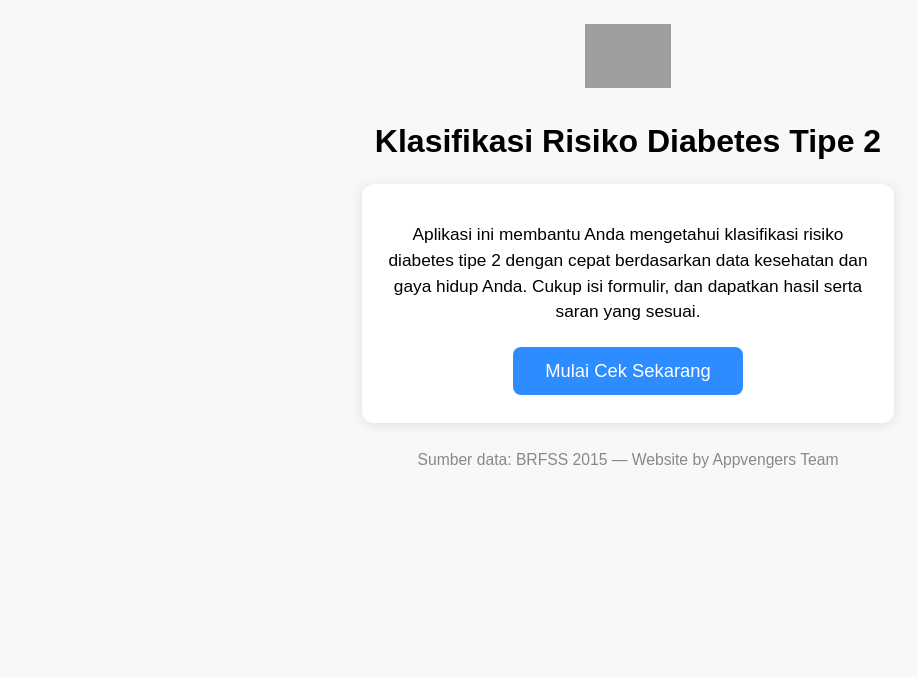
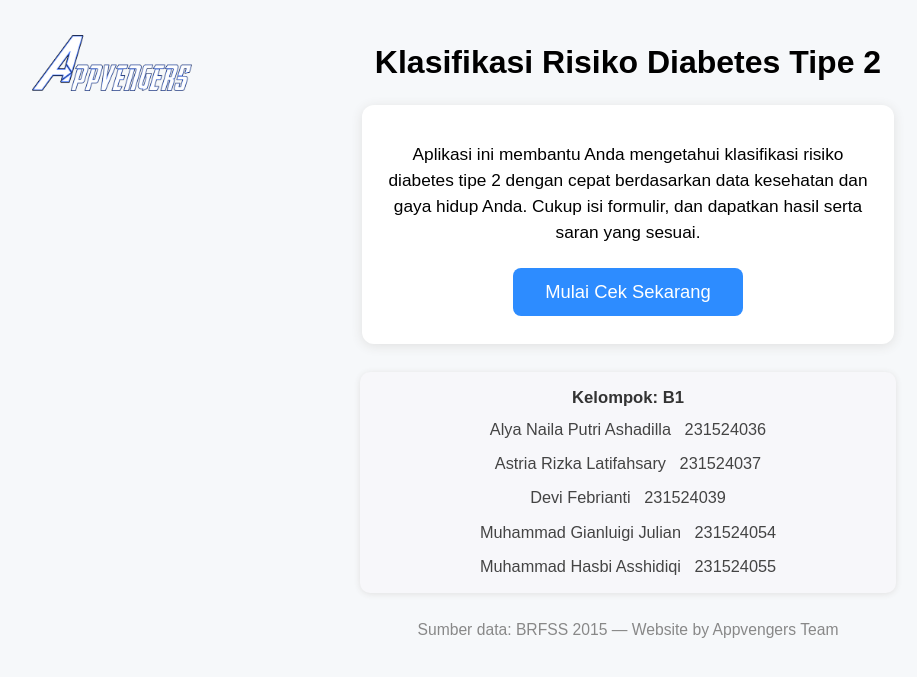
Before and after one commit to AstriaRLatifahsary/Proyek2-DiabetesTipe2, a Flask app: page / in a window 1280 px wide. Shown: the top 677 px of the page, without its empty margins (12-929 px from the left). Run offline with Flask 3, Linux system fonts and the light colour scheme; grey boxes are pictures that could not be loaded.

Commit message:
add our group's identity

```diff
--- a/templates/form.html
+++ b/templates/form.html
@@ -6,6 +6,9 @@
     <link rel="stylesheet" href="{{ url_for('static', filename='css/style.css') }}">
 </head>
 <body>
+    <div class="page-header" style="position:relative; display:flex; align-items:center; justify-content:center; gap:0; margin-top:32px; margin-bottom:18px;">
+        <img src="{{ url_for('static', filename='images/appvengers_logo.png') }}" alt="Logo Appvengers" class="home-logo" onerror="this.style.display='none'" style="position:absolute; left:24px; top:50%; transform:translateY(-50%); margin:0; height:44px;">
+    </div>
     <h1 style="text-align:center;">Formulir Klasifikasi Risiko Diabetes</h1>
     <p style="text-align:center;">Masukkan data kesehatan dan gaya hidup Anda untuk mengetahui klasifikasi risiko diabetes tipe 2.</p>
     <form action="{{ url_for('classify') }}" method="post">
--- a/templates/index.html
+++ b/templates/index.html
@@ -5,12 +5,13 @@
     <meta name="viewport" content="width=device-width, initial-scale=1">
     <link rel="stylesheet" href="{{ url_for('static', filename='css/style.css') }}">
     <style>
-        .home-header { text-align: center; margin-top: 24px; margin-bottom: 8px; }
-        .home-logo { height: 64px; margin-bottom: 10px; }
+        .home-header { display:flex; align-items:center; justify-content:center; gap:16px; text-align: center; margin-top: 44px; margin-bottom: 8px; }
+        .home-logo { height: 56px; margin-bottom: 0; margin-right: 12px; align-self: flex-start; }
         .home-main { max-width: 500px; margin: 24px auto 12px auto; background: #fff; border-radius: 12px; box-shadow: 0 2px 12px #e0e0e0; padding: 20px 16px 28px 16px; text-align: center; }
         .home-main p { margin-bottom: 22px; line-height: 1.5; font-size: 1.08em; }
         .cta-btn { display: inline-block; background: #2d8cff; color: #fff; font-size: 1.15em; padding: 13px 32px; border-radius: 8px; text-decoration: none; margin-top: 0; transition: background 0.2s; }
         .cta-btn:hover { background: #1766c2; }
+        .team-info { max-width: 500px; margin: 28px auto 0 auto; background: #f7f7fa; border-radius: 10px; box-shadow: 0 1px 6px #e0e0e0; padding: 16px 18px 10px 18px; text-align: center; font-size: 1.04em; color: #333; }
         .home-footer { text-align: center; color: #888; font-size: 0.98em; margin-top: 28px; margin-bottom: 10px; }
         @media (max-width: 600px) {
             .home-main { padding: 10px 2vw 18px 2vw; }
@@ -19,13 +20,23 @@
     </style>
 </head>
 <body>
-    <div class="home-header">
-        <img src="{{ url_for('static', filename='images/logo.png') }}" alt="Logo DiabetesTipe2Web" class="home-logo" onerror="this.style.display='none'">
-        <h1>Klasifikasi Risiko Diabetes Tipe 2</h1>
+    <div class="home-header" style="position:relative; display:flex; align-items:center; justify-content:center; gap:0;">
+        <img src="{{ url_for('static', filename='images/appvengers_logo.png') }}" alt="Logo Appvengers" class="home-logo" onerror="this.style.display='none'" style="position:absolute; left:24px; top:50%; transform:translateY(-50%); margin:0;">
+        <h1 style="flex:1; margin:0; text-align:center; position:relative;">Klasifikasi Risiko Diabetes Tipe 2</h1>
     </div>
     <div class="home-main">
         <p>Aplikasi ini membantu Anda mengetahui klasifikasi risiko diabetes tipe 2 dengan cepat berdasarkan data kesehatan dan gaya hidup Anda. Cukup isi formulir, dan dapatkan hasil serta saran yang sesuai.</p>
         <a href="{{ url_for('form') }}" class="cta-btn">Mulai Cek Sekarang</a>
+    </div>
+    <div class="team-info">
+        <strong>Kelompok: B1</strong><br>
+        <span style="font-size:0.98em; color:#444; line-height:2.1; display:inline-block; margin-top:4px;">
+            Alya Naila Putri Ashadilla &nbsp; 231524036<br>
+            Astria Rizka Latifahsary &nbsp; 231524037<br>
+            Devi Febrianti &nbsp; 231524039<br>
+            Muhammad Gianluigi Julian &nbsp; 231524054<br>
+            Muhammad Hasbi Asshidiqi &nbsp; 231524055
+        </span>
     </div>
     <div class="home-footer">
         Sumber data: BRFSS 2015 &mdash; Website by Appvengers Team
--- a/templates/result.html
+++ b/templates/result.html
@@ -5,6 +5,9 @@
     <link rel="stylesheet" href="{{ url_for('static', filename='css/style.css') }}">
 </head>
 <body>
+    <div class="page-header" style="position:relative; display:flex; align-items:center; justify-content:center; gap:0; margin-top:32px; margin-bottom:18px;">
+        <img src="{{ url_for('static', filename='images/appvengers_logo.png') }}" alt="Logo Appvengers" class="home-logo" onerror="this.style.display='none'" style="position:absolute; left:24px; top:50%; transform:translateY(-50%); margin:0; height:44px;">
+    </div>
     <div class="result-card {% if risk == 'high' %}risk-high{% else %}risk-low{% endif %}">
         <h1>Hasil Klasifikasi</h1>
         <h2>{% if classification_text == 'Mengidap diabetes' %}Anda terindikasi Diabetes Tipe 2{% else %}Anda Tidak Berisiko Diabetes Tipe 2{% endif %}</h2>
```
Also changed, not shown: static/images/appvengers_logo.png (added).
